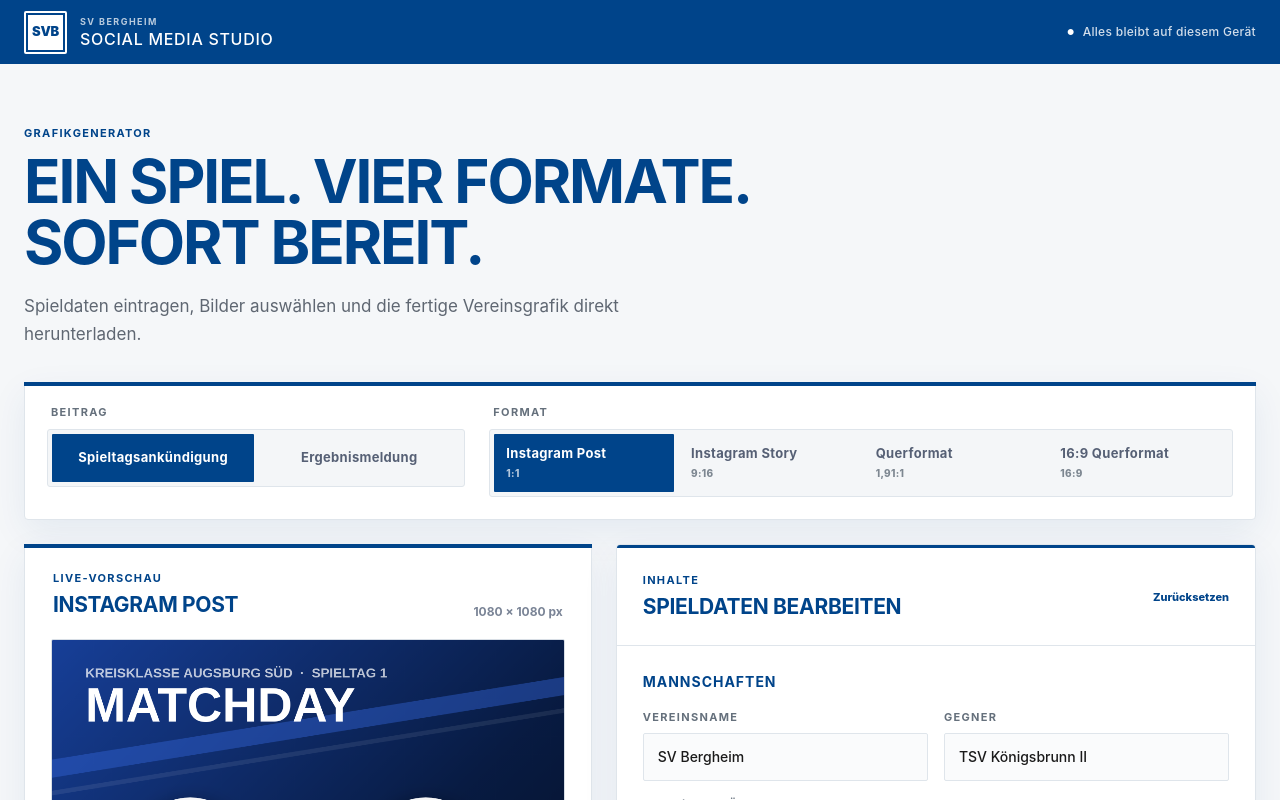
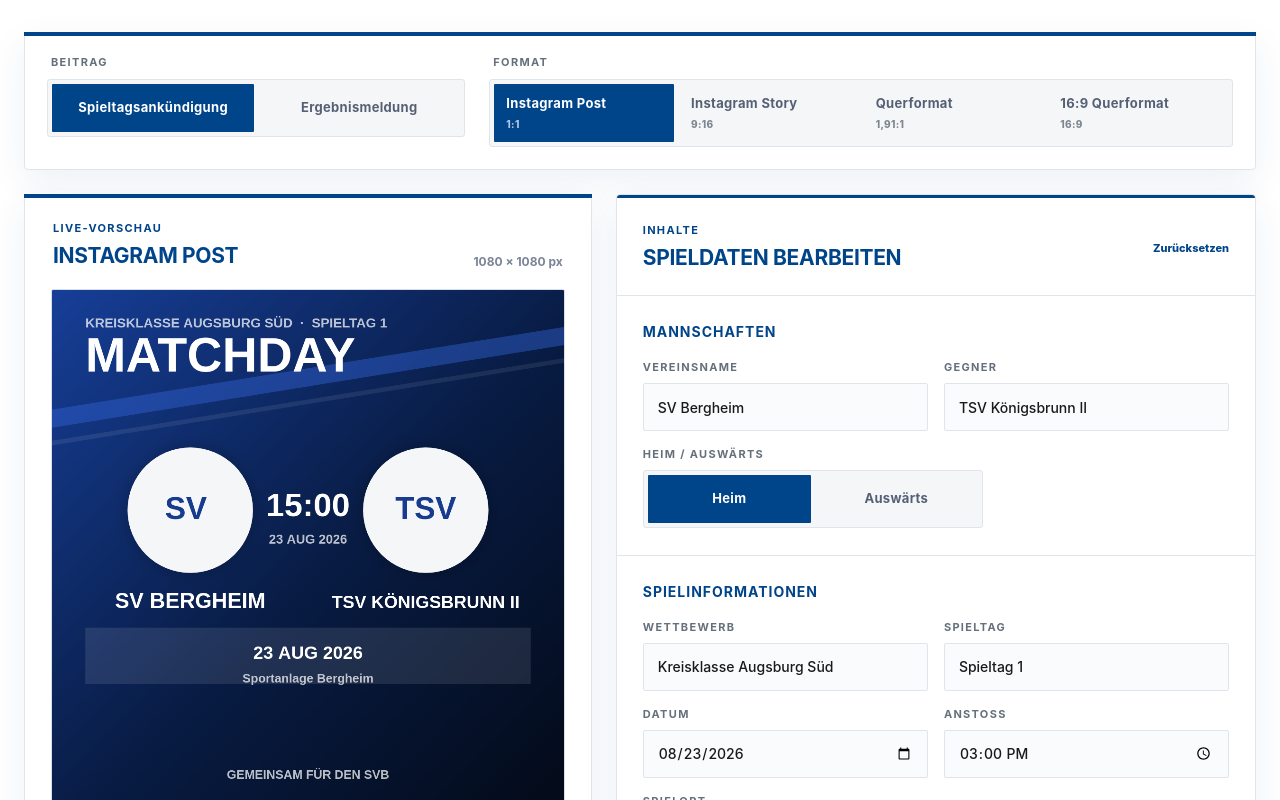
Before and after one commit to LW-UX/SVB-post-generator, a React (Vite) app: page / in a window 1280 px wide. Shown: the top 800 px of the page. Built offline with nearby package versions, Linux system fonts and the light colour scheme.

Commit message:
iframe-Anpassungen

```diff
--- a/app/globals.css
+++ b/app/globals.css
@@ -9,7 +9,7 @@
   --blue-pale: #edf4fa;
   --line: #dfe5eb;
   --surface: #ffffff;
-  --canvas: #f5f7f9;
+  --canvas: #ffffff;
   --success: #19734b;
   --warning: #8a510b;
   --radius-lg: 4px;
@@ -56,64 +56,14 @@ label:has(input:focus-visible) .upload-box {
 .app-shell {
   width: min(1500px, calc(100% - 48px));
   margin: 0 auto;
-  padding: 0 0 72px;
+  padding: 32px 0 72px;
 }
 
-.topbar {
-  position: relative;
-  display: flex;
-  align-items: center;
-  justify-content: space-between;
-  gap: 24px;
-  width: 100vw;
-  min-height: 64px;
-  margin-left: calc(50% - 50vw);
-  padding: 9px max(24px, calc((100vw - 1500px) / 2));
-  background: var(--blue);
-  color: white;
-}
-
-.brand-lockup {
-  display: flex;
-  align-items: center;
-  gap: 13px;
-}
-
-.brand-badge {
-  display: grid;
-  width: 43px;
-  height: 43px;
-  place-items: center;
-  border: 2px solid white;
-  border-radius: 2px;
-  background: white;
-  box-shadow: inset 0 0 0 2px var(--blue);
-  color: var(--blue);
-  font-size: 13px;
-  font-weight: 900;
-  letter-spacing: -0.02em;
-}
-
-.brand-lockup p,
-.brand-lockup h1,
-.intro p,
-.intro h2,
 .panel-heading p,
 .panel-heading h2 {
   margin: 0;
 }
 
-.brand-lockup h1 {
-  margin-top: 3px;
-  color: white;
-  font-size: 16px;
-  font-weight: 500;
-  letter-spacing: 0.045em;
-  line-height: 1.1;
-  text-transform: uppercase;
-}
-
-.eyebrow,
 .section-kicker,
 .selector-label,
 .field-label {
@@ -125,53 +75,8 @@ label:has(input:focus-visible) .upload-box {
   text-transform: uppercase;
 }
 
-.brand-lockup .eyebrow {
-  color: rgba(255, 255, 255, 0.72);
-  font-size: 9px;
-  letter-spacing: 0.16em;
-}
-
-.privacy-note {
-  display: flex;
-  align-items: center;
-  gap: 8px;
-  color: rgba(255, 255, 255, 0.82);
-  font-size: 12px;
-  font-weight: 500;
-  letter-spacing: 0.025em;
-}
-
-.privacy-note span {
-  color: white;
-  font-size: 8px;
-}
-
-.intro {
-  max-width: 880px;
-  padding: 62px 0 34px;
-}
-
 .section-kicker {
   color: var(--blue);
-}
-
-.intro h2 {
-  margin-top: 10px;
-  color: var(--blue);
-  font-size: clamp(34px, 4.7vw, 62px);
-  font-weight: 700;
-  letter-spacing: -0.035em;
-  line-height: 1.02;
-  text-transform: uppercase;
-}
-
-.intro > p:last-child {
-  max-width: 680px;
-  margin-top: 18px;
-  color: var(--ink-soft);
-  font-size: 17px;
-  font-weight: 400;
-  line-height: 1.65;
 }
 
 .selector-card,
@@ -351,14 +256,7 @@ label:has(input:focus-visible) .upload-box {
   overflow: hidden;
   border: 1px solid #d8dee5;
   border-radius: 2px;
-  background:
-    linear-gradient(45deg, #e7eaf0 25%, transparent 25%),
-    linear-gradient(-45deg, #e7eaf0 25%, transparent 25%),
-    linear-gradient(45deg, transparent 75%, #e7eaf0 75%),
-    linear-gradient(-45deg, transparent 75%, #e7eaf0 75%),
-    #f3f5f8;
-  background-position: 0 0, 0 8px, 8px -8px, -8px 0;
-  background-size: 16px 16px;
+  background: #ffffff;
 }
 
 .canvas-stage canvas {
@@ -634,28 +532,7 @@ input:not([type="file"]):not([type="range"]):focus {
 @media (max-width: 820px) {
   .app-shell {
     width: min(100% - 28px, 680px);
-    padding-top: 0;
-  }
-
-  .topbar {
-    padding-bottom: 12px;
-  }
-
-  .privacy-note {
-    display: none;
-  }
-
-  .intro {
-    padding: 28px 2px 22px;
-  }
-
-  .intro h2 {
-    font-size: clamp(36px, 11vw, 58px);
-  }
-
-  .intro > p:last-child {
-    margin-top: 15px;
-    font-size: 15px;
+    padding-top: 20px;
   }
 
   .selector-card {
@@ -727,15 +604,6 @@ input:not([type="file"]):not([type="range"]):focus {
     width: min(100% - 20px, 520px);
   }
 
-  .brand-lockup h1 {
-    font-size: 17px;
-  }
-
-  .brand-badge {
-    width: 44px;
-    height: 44px;
-  }
-
   .segmented-control:not(.compact) button {
     min-height: 54px;
     padding: 6px 8px;
--- a/app/page.tsx
+++ b/app/page.tsx
@@ -447,23 +447,6 @@ export default function Home() {
 
   return (
     <main className="app-shell">
-      <header className="topbar">
-        <div className="brand-lockup">
-          <span className="brand-badge">SVB</span>
-          <div>
-            <p className="eyebrow">SV Bergheim</p>
-            <h1>Social Media Studio</h1>
-          </div>
-        </div>
-        <div className="privacy-note"><span aria-hidden="true">●</span> Alles bleibt auf diesem Gerät</div>
-      </header>
-
-      <section className="intro" aria-labelledby="intro-title">
-        <p className="section-kicker">Grafikgenerator</p>
-        <h2 id="intro-title">Ein Spiel. Vier Formate. Sofort bereit.</h2>
-        <p>Spieldaten eintragen, Bilder auswählen und die fertige Vereinsgrafik direkt herunterladen.</p>
-      </section>
-
       <section className="selector-card" aria-label="Grafik auswählen">
         <div className="selector-group">
           <span className="selector-label">Beitrag</span>
--- a/index.html
+++ b/index.html
@@ -3,7 +3,7 @@
   <head>
     <meta charset="UTF-8" />
     <meta name="viewport" content="width=device-width, initial-scale=1.0" />
-    <meta name="theme-color" content="#0d2f76" />
+    <meta name="theme-color" content="#ffffff" />
     <meta
       name="description"
       content="Spieltags- und Ergebnisgrafiken des SV Bergheim direkt im Browser erstellen und herunterladen."
```
Also changed, not shown: 1 other file (tests, documents, lock files or other folders).
